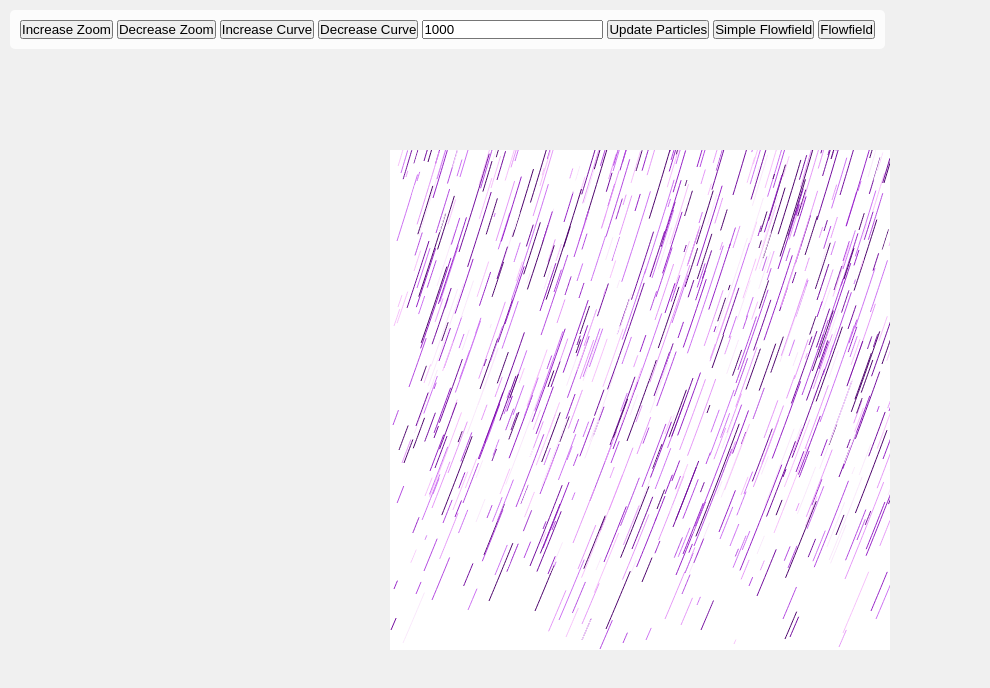
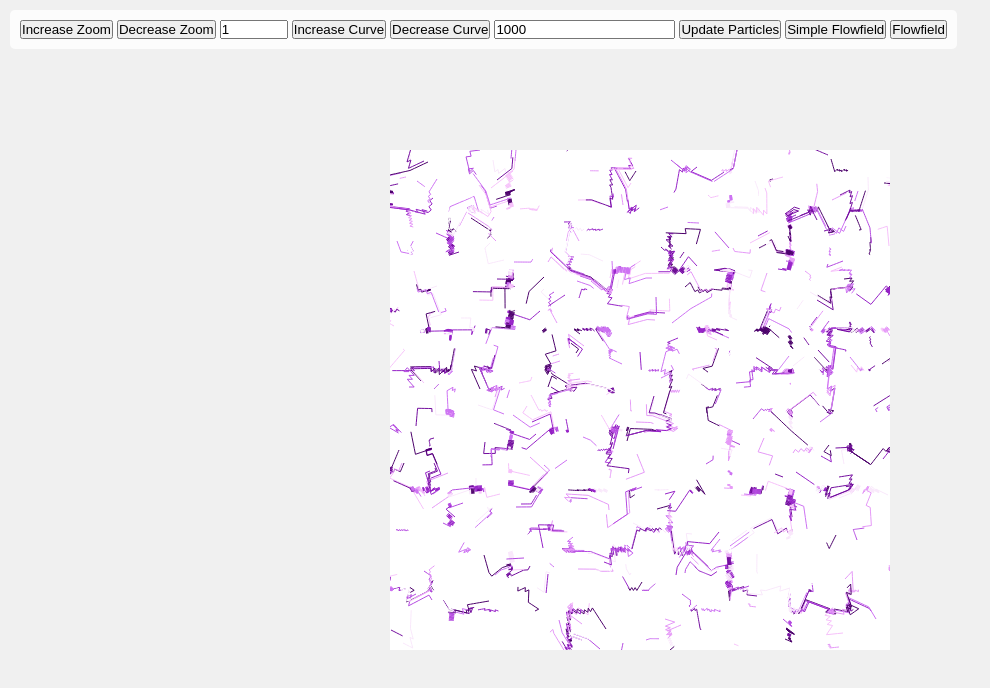
Before and after one commit to mikkellhf/Portfolio, a website: page Projects/flowfields/flowfields.html in a window 1280 px wide. Shown: the whole page, without its empty margins (0-990 px from the left). Drawn offline with Linux system fonts and the light colour scheme.

Commit message:
Added flowfields and fractals

```diff
--- a/Projects/flowfields/flowfield.js
+++ b/Projects/flowfields/flowfield.js
@@ -78,7 +78,7 @@ class Effect {
         this.cellSize = 20; // Cell size for flow field
         this.particles = Array.from({ length: numberOfParticles }, () => new Particle(this));
         this.curve = 5; // Curve modifier for flow field
-        this.zoom = 0.001; // Zoom level for flow field
+        this.zoom = parseFloat(document.getElementById('zoomInput').value) || 0.001;
         this.debug = false; // Debug mode
         this.rows = 0;
         this.cols = 0;
@@ -148,6 +148,10 @@ class Effect {
             this.updateFlowField();
         });
 
+        document.getElementById('zoomInput').addEventListener('input', () => {
+            this.zoom = parseFloat(document.getElementById('zoomInput').value) || 0.001;
+        })
+
         document.getElementById('decreaseButtonZoom').addEventListener('click', () => {
             this.zoom = Math.max(0.001, this.zoom - 0.001);
             this.updateFlowField();
--- a/Projects/flowfields/flowfields.html
+++ b/Projects/flowfields/flowfields.html
@@ -13,6 +13,8 @@
     <div class="controls">
         <button id="increaseButtonZoom">Increase Zoom</button>
         <button id="decreaseButtonZoom">Decrease Zoom</button>
+
+        <input type="number" id="zoomInput" value="1" min="0.1" max="10"></input>
         <button id="increaseButtonCurve">Increase Curve</button>
         <button id="decreaseButtonCurve">Decrease Curve</button>
 
```
